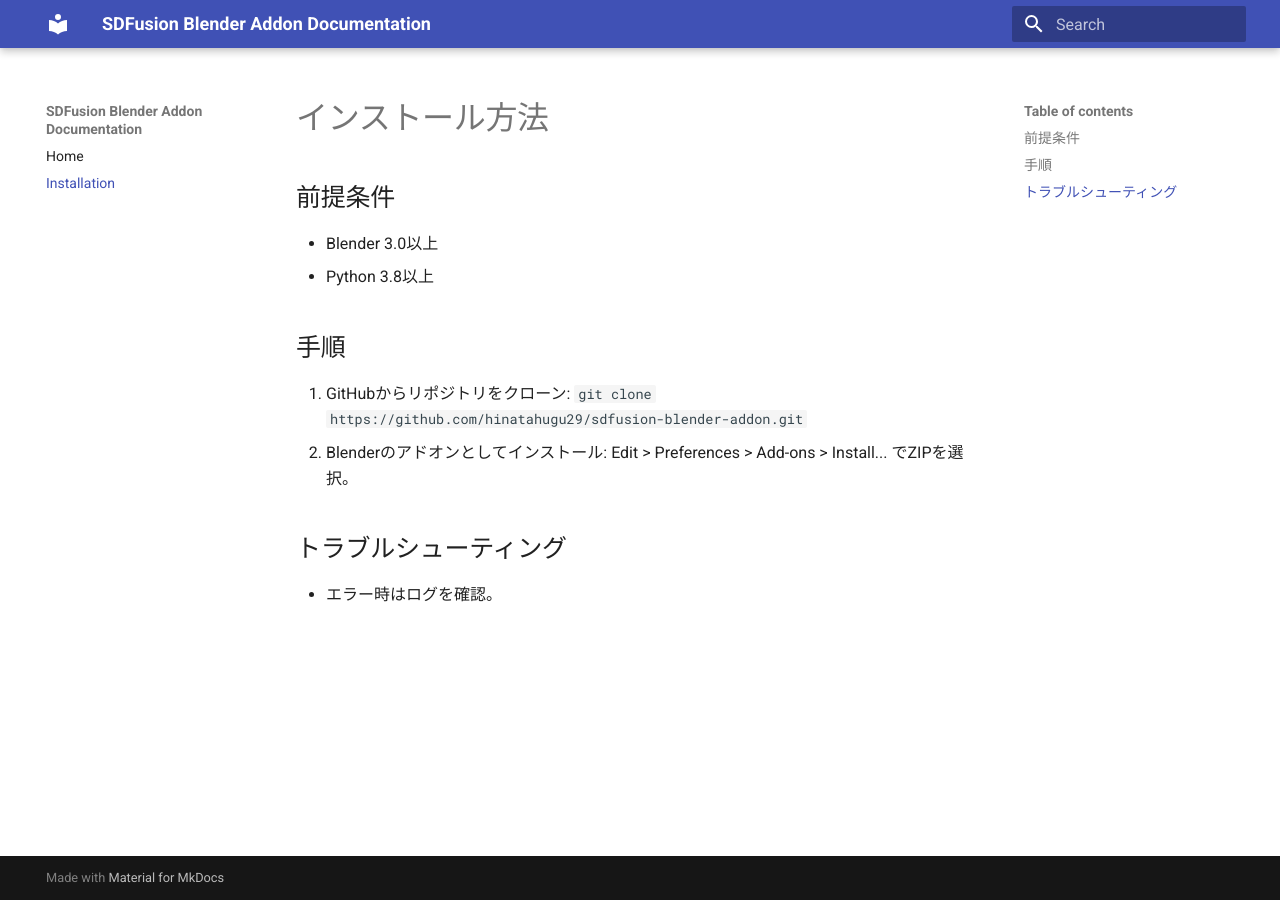
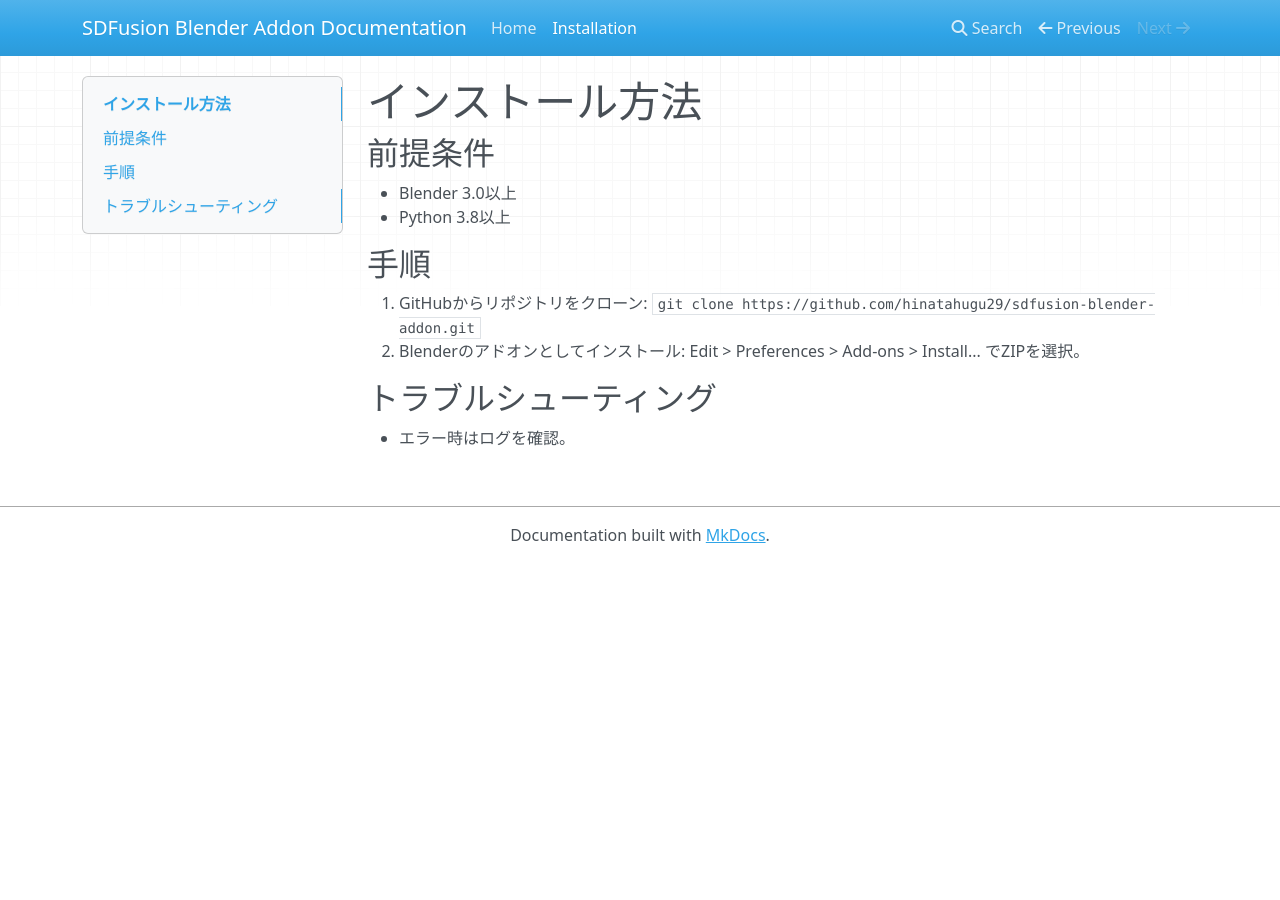
Before and after one commit to hinatahugu29/sdfusion-blender-addon, an MkDocs documentation site: the page built from docs/installation.md, in a window 1280 px wide. Built offline with MkDocs 1.6.1, drawn with Linux system fonts in a browser that asks for light colours; nearby versions of some CDN libraries.

Commit message:
Add MkDocs document structure

```diff
--- a/mkdocs.yml
+++ b/mkdocs.yml
@@ -1,8 +1,6 @@
 site_name: SDFusion Blender Addon Documentation
 site_url: https://sdfusion-blender-addon.readthedocs.io/
 
-theme:
-  name: material  # 美しいUI（pip install mkdocs-materialでインストール）
 nav:
   - Home: index.md
   - Installation: installation.md  # これでOK
```
